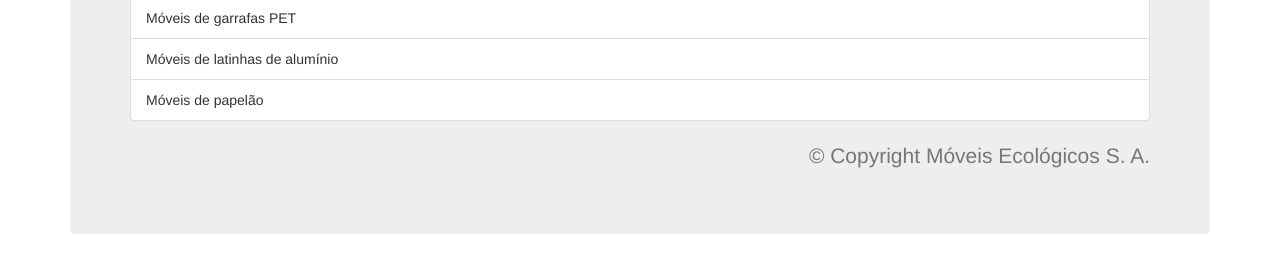
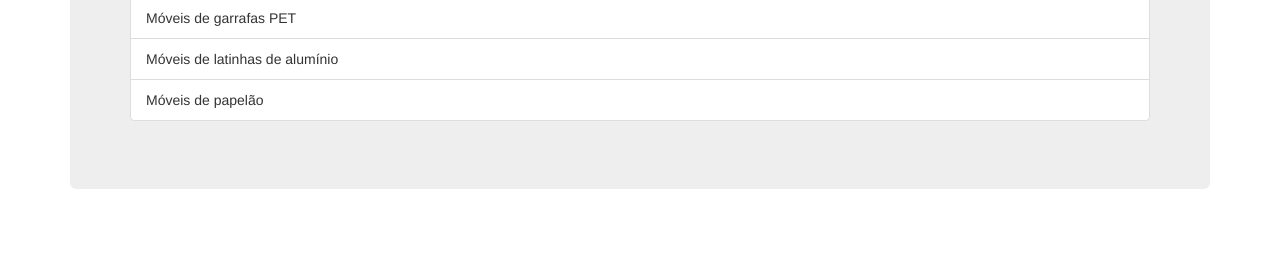
Before and after one commit to sucriss2/moveis-ecologicos, a plain HTML site: page index.html in a window 1280 px wide. Shown: the part 160-432 px from the top of the page. Drawn offline with nearby package versions, Linux system fonts and the light colour scheme.

Commit message:
Revert "Adicionando rodapé com copyright"
This reverts commit b8130ba704dd130f4330f3821a0fa234fbd10c45.

```diff
--- a/index.html
+++ b/index.html
@@ -7,10 +7,10 @@
         <link rel="stylesheet"
            href="http://netdna.bootstrapcdn.com/bootstrap/3.1.1/
                                          css/bootstrap.min.css">
-      <title>Móveis Ecológicos</title>
-      <script src="js/principal.js"></script>
-    </head>
-   <body onload="trocaBanner();">
+    <title>Móveis Ecológicos</title>
+    <script src="js/principal.js"></script>
+</head>
+<body onload="trocaBanner();">
     <div class="container">
         <div class="jumbotron">
             <h1>Móveis Ecológicos S. A.</h1>
@@ -26,10 +26,7 @@
                     Móveis de papelão
                 </li>
             </ul>
-          <p class="text-muted text-right">
-            &copy; Copyright Móveis Ecológicos S. A.
-         </p>
-       </div>
+        </div>
     </div>
   </body>
 </html>
```
